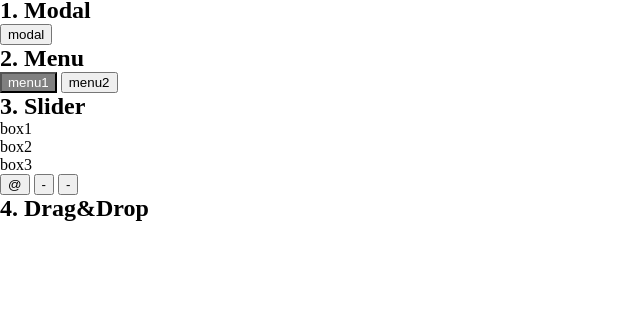
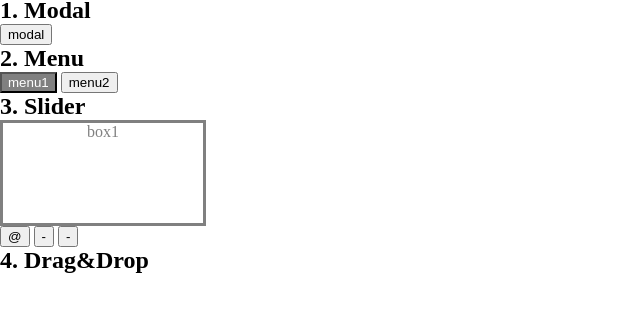
Before and after one commit to SeungWonE/parcticeJS, a plain HTML site: page index.html in a window 1280 px wide. Shown: the part 40-352 px from the top of the page, without its empty margins (0-640 px from the left). Drawn offline with Linux system fonts and the light colour scheme.

Commit message:
Update style.css

```diff
--- a/style.css
+++ b/style.css
@@ -42,3 +42,33 @@
     flex-direction: column;
     display: none;
 }
+
+/* slider */
+#container{
+    display: flex;
+    flex-direction: row;
+
+    border: solid 0px;
+    overflow: hidden;
+    width: 206px;
+    height: 106px;
+    position: relative;
+}
+#container .box{
+    border: 3px solid gray;
+    width: 200px;
+    height: 100px;
+    color: gray;
+    position: absolute;
+
+    text-align: center;
+}
+#container #box1{
+    left: 0px;
+}
+#container #box2{
+    left: 206px;
+}
+#container #box3{
+    left: 412px;
+}
```
